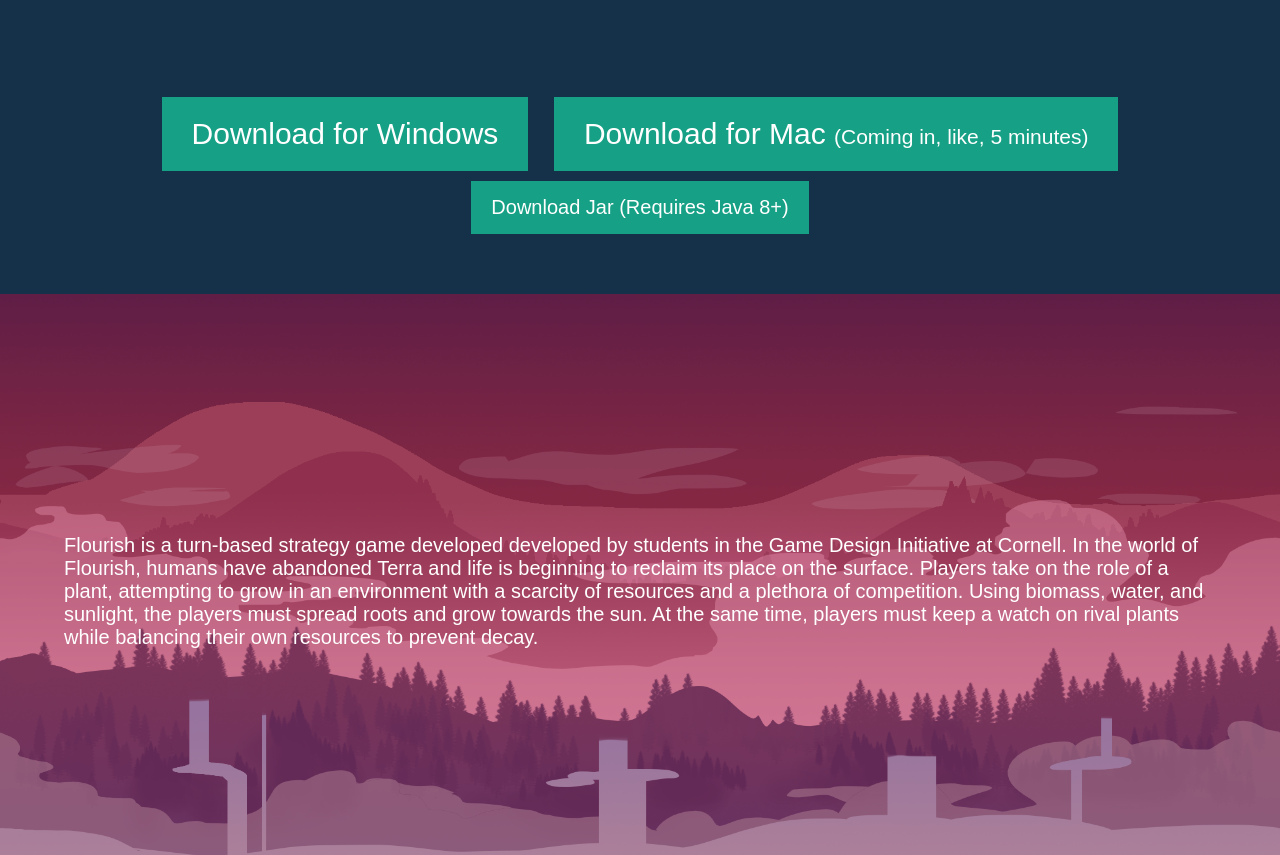
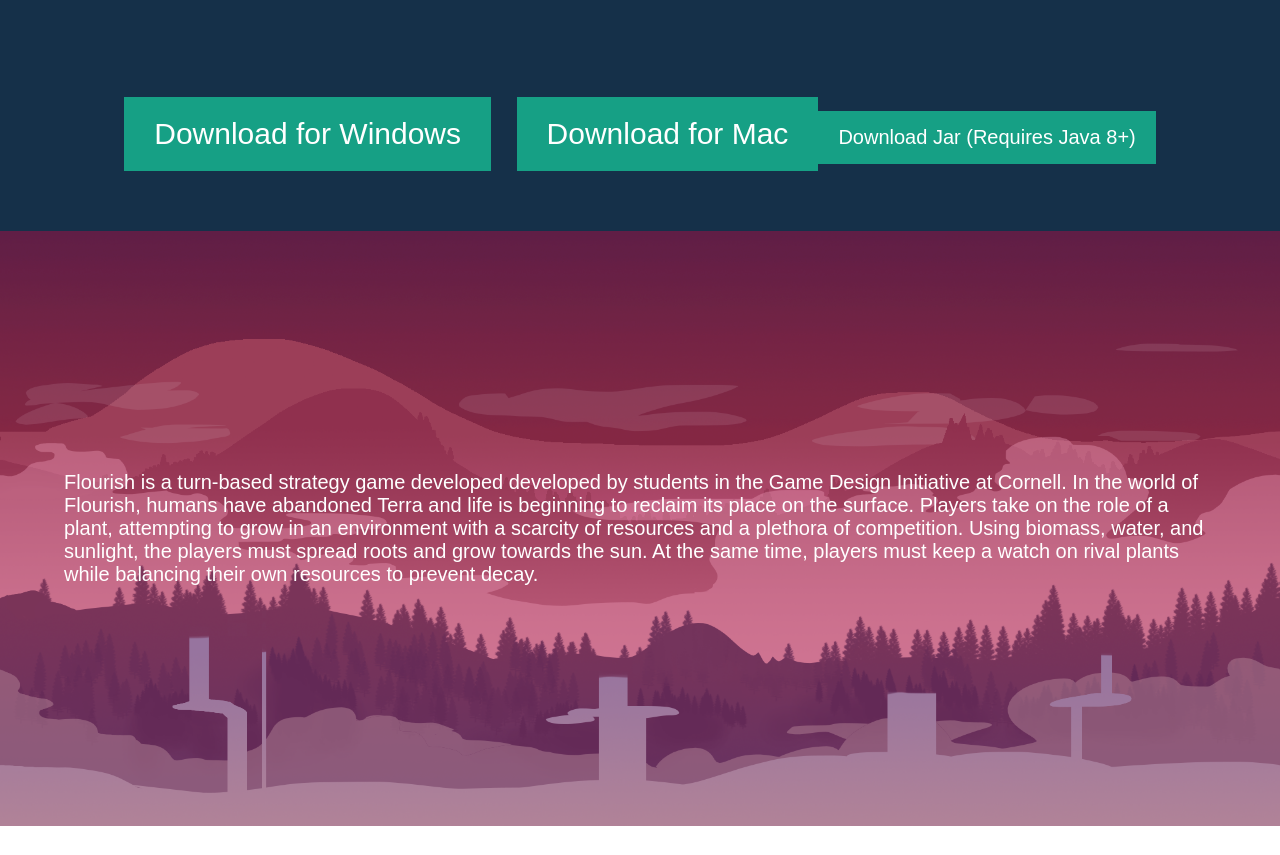
Before and after one commit to onewordstudios/onewordstudios.github.io, a plain HTML site: page index.html in a window 1280 px wide. Shown: the part 2092-2947 px from the top of the page. Drawn offline with Linux system fonts and the light colour scheme; a script that the page names is missing.

Commit message:
Fig Mac + Favicon

```diff
--- a/index.html
+++ b/index.html
@@ -3,6 +3,7 @@
 	<head>
 		<title>Flourish</title>
 		<meta name="viewport" content="width=device-width, initial-scale=1">
+		<link rel="shortcut icon" href="/favicon.png"/>
 
 		<script src="https://cdnjs.cloudflare.com/ajax/libs/parallax/3.1.0/parallax.min.js"></script>
 
@@ -242,7 +243,7 @@
 
 		<p class="downloadLinks">
 			<a href="https://drive.google.com/file/d/1Gd2BkSPKMOPGks2CUKDYLHhOAg--5NjZ/view?usp=sharing">Download for Windows</a>
-			<a>Download for Mac <small style="font-size:70%;">(Coming in, like, 5 minutes)</small></a><br />
+			<a href="https://drive.google.com/file/d/1F6QYK-E7loeKc-cwRER-75lOpwdGg0aV/view?usp=sharing">Download for Mac<br />
 			<a href="https://drive.google.com/file/d/1gfdprArA3-_u8ZcLxC_jfMuLMVofQiB7/view?usp=sharing">Download Jar (Requires Java 8+)</a>
 		</p>
 
```
Also changed, not shown: favicon.png (added).
